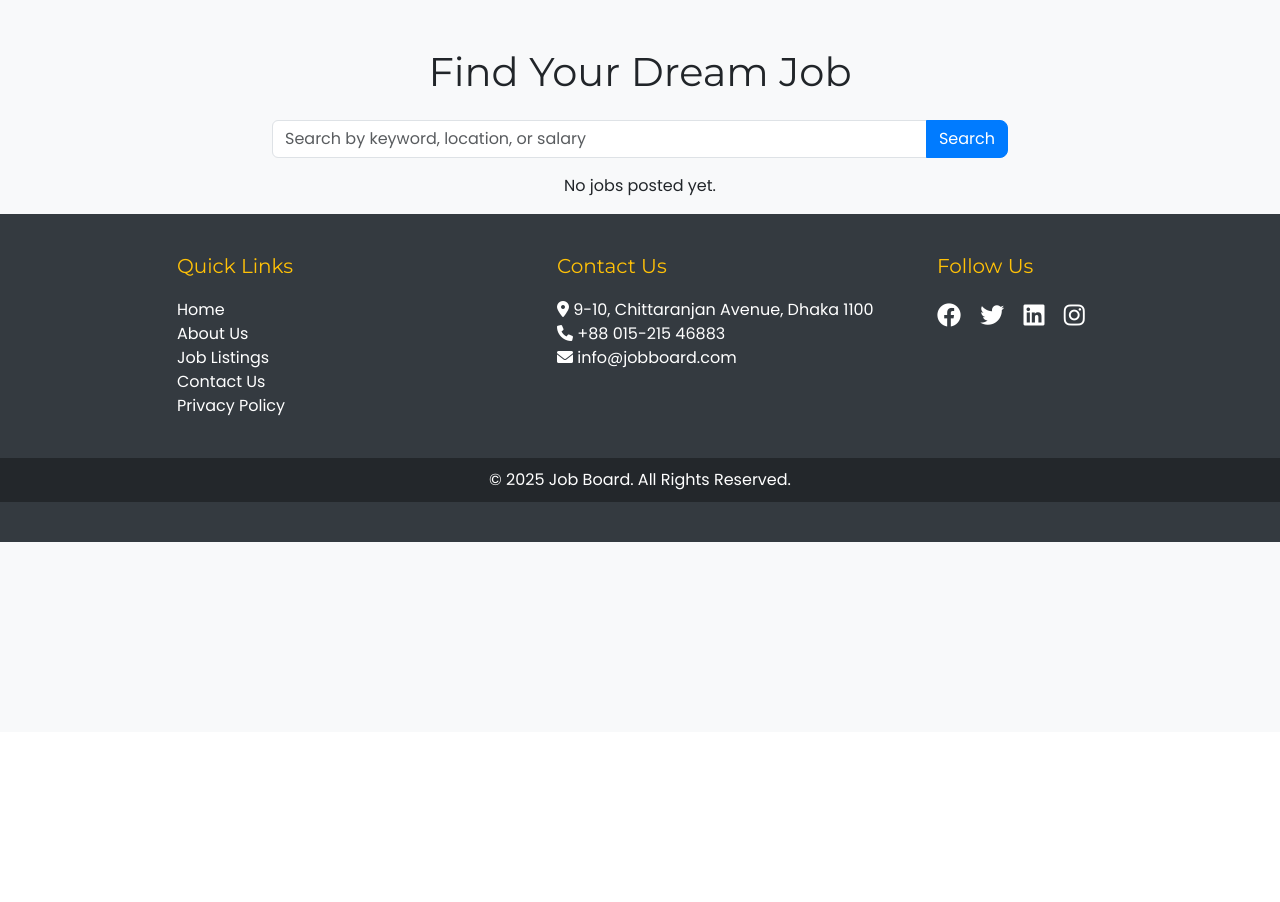
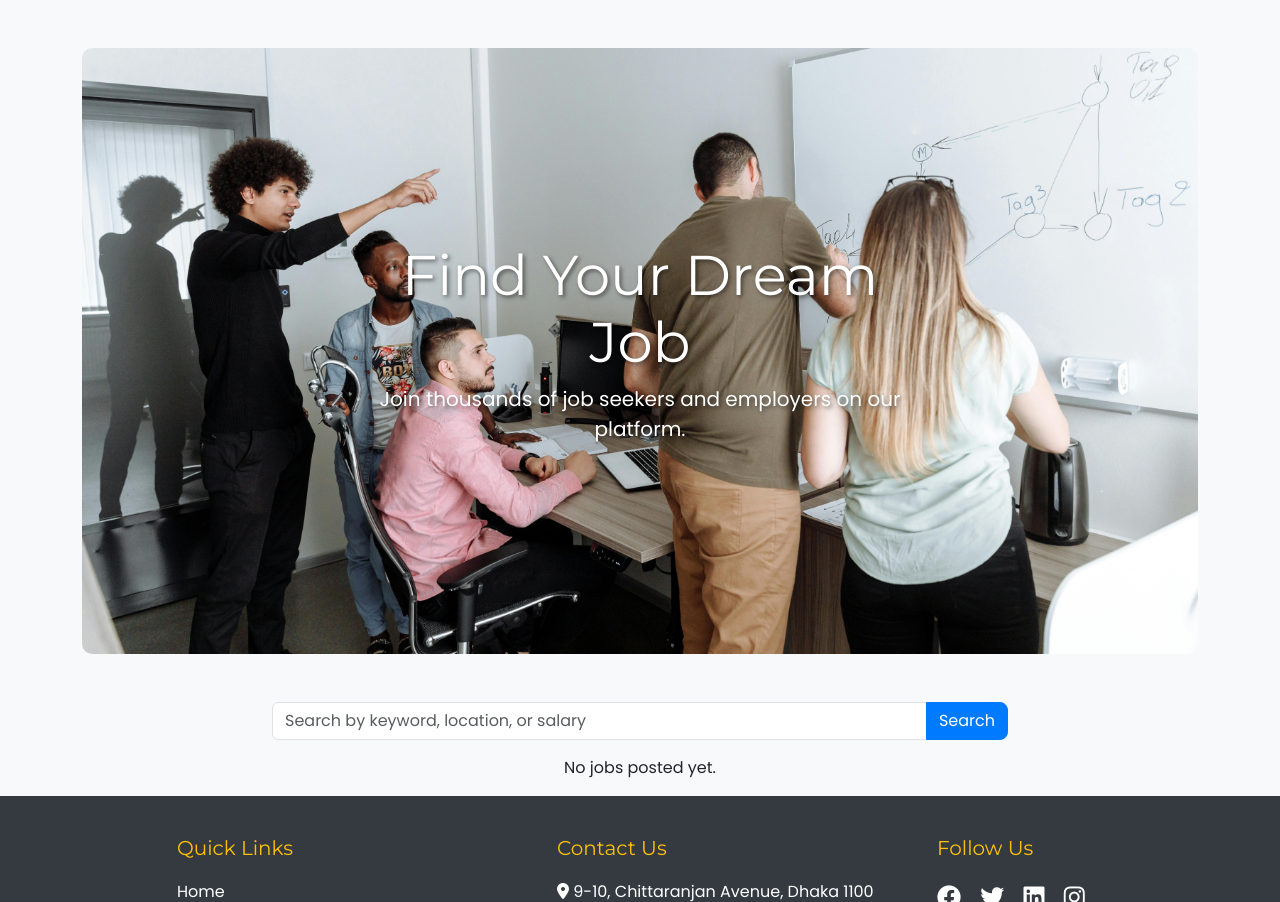
Before and after one commit to nibirjoydhar/job-board, a PHP site: page / in a window 1280 px wide. Shown: the part 68-970 px from the top of the page. Before the commit the page ends 610 px from the top, so only its background shows below. Run offline with PHP 8.4, Linux system fonts and the light colour scheme; the visitor is signed in with stand-in values (Sample User, id 1); data that the repository does not hold is empty.

Commit message:
hero section updated & others

```diff
--- a/index.php
+++ b/index.php
@@ -25,15 +25,16 @@ include('includes/db.php');
 
 <body class="bg-light">
     <?php include('header.php'); ?>
-    <!-- <div class="hero-section text-center mb-5">
-        <img src="images/hero.jpg" alt="Job Board Hero Image" class="img-fluid rounded">
-        <div class="hero-text">
-            <h1 class="display-4">Find Your Dream Job</h1>
-            <p class="lead">Join thousands of job seekers and employers on our platform.</p>
+
+    <div class="container mt-5">
+        <!-- <h1 class="text-center mb-4">Find Your Dream Job</h1> -->
+        <div class="hero-section text-center mb-5">
+            <img src="images/hero.jpg" alt="Job Board Hero Image" class="img-fluid rounded">
+            <div class="hero-text">
+                <h1 class="display-4">Find Your Dream Job</h1>
+                <p class="lead">Join thousands of job seekers and employers on our platform.</p>
+            </div>
         </div>
-        </div> -->
-    <div class="container mt-5">
-        <h1 class="text-center mb-4">Find Your Dream Job</h1>
         <div class="row">
             <div class="col-md-8 mx-auto">
                 <div class="input-group mb-3">
```
Also changed, not shown: login.php (+1 -6 lines), images/hero.jpg (added).
